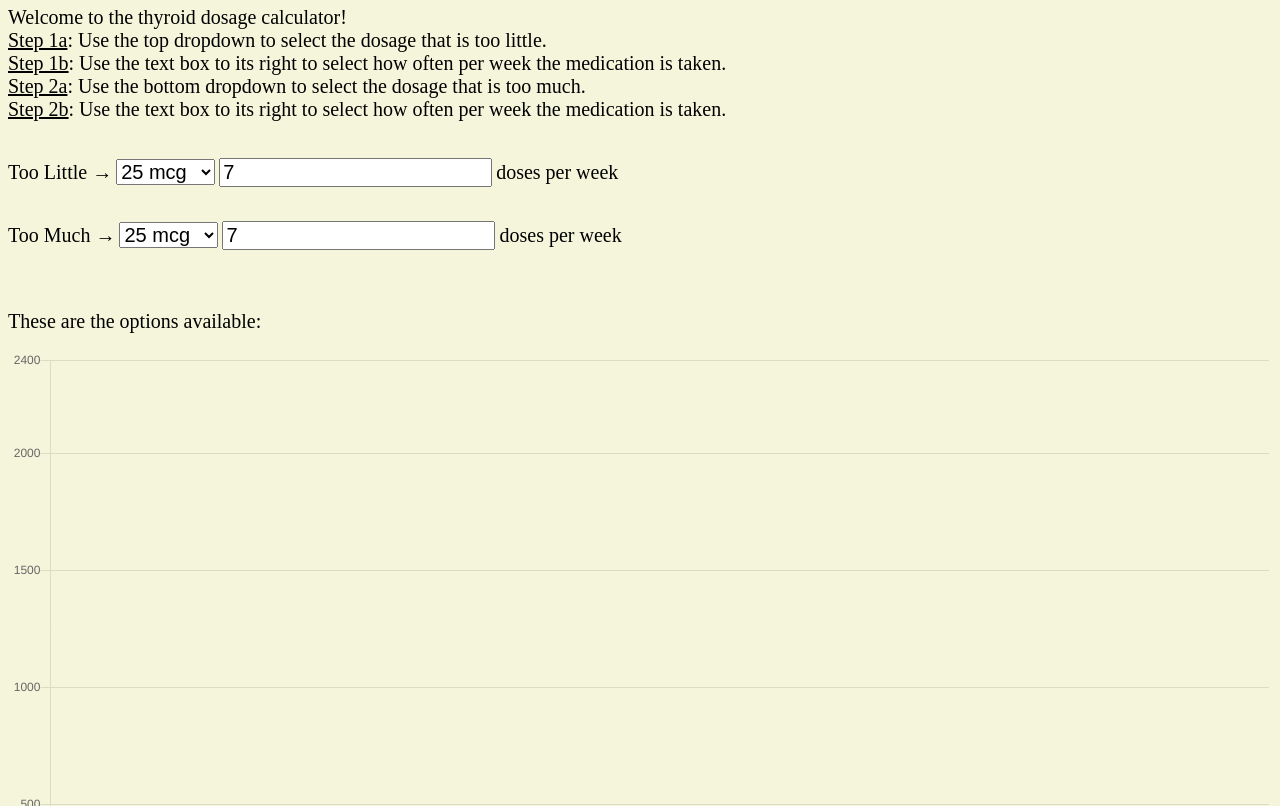
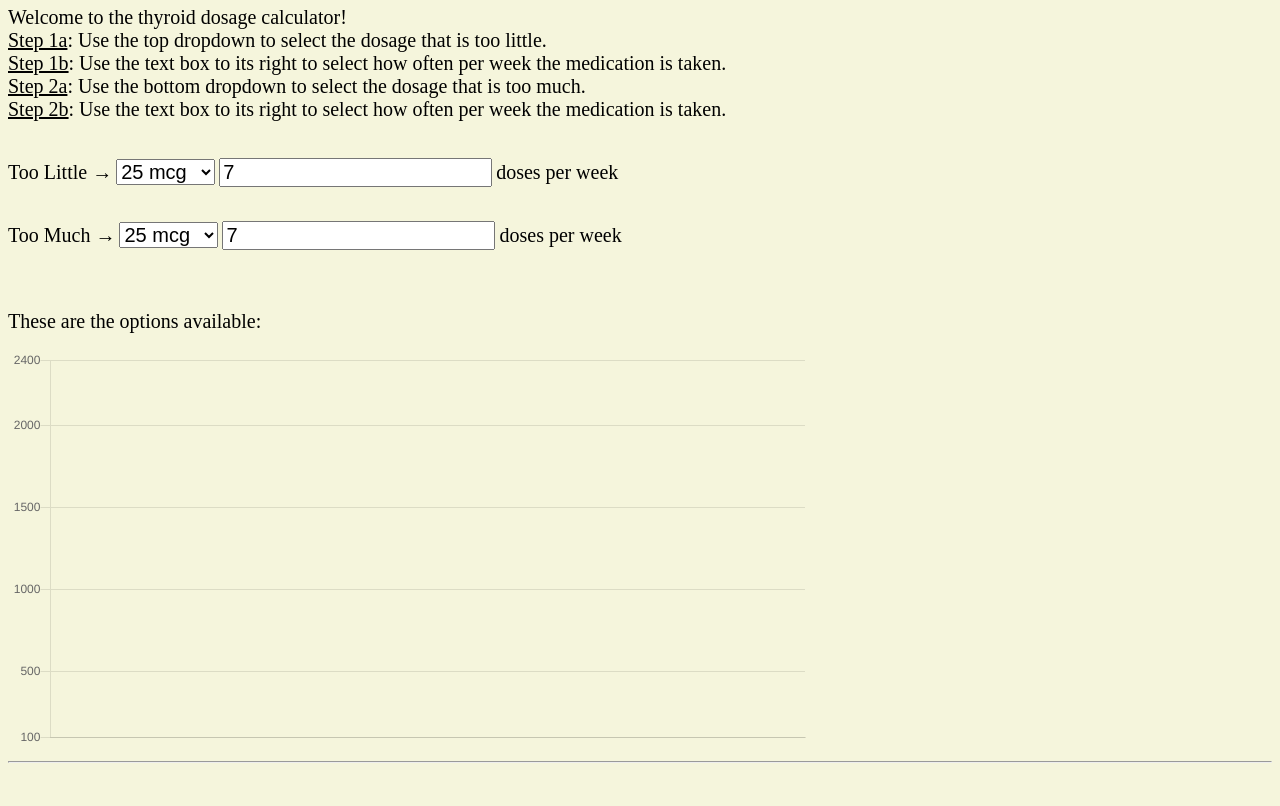
Before and after one commit to Alex-Mohamed/thyroid-dosage-program, a website: page index.html in a window 1280 px wide. Shown: the part 76-882 px from the top of the page. Drawn offline with nearby package versions, Linux system fonts and the light colour scheme.

Commit message:
Changed chart size and moved it to the right of the calculations

```diff
--- a/index.html
+++ b/index.html
@@ -9,6 +9,11 @@
             font-size: 20px;
         }
         .inline-element {
+            display: inline-block;
+        }
+        .divider {
+            width: 5px;
+            height: auto;
             display: inline-block;
         }
     </style>
@@ -23,7 +28,7 @@
         <u>Step 2a</u>: Use the bottom dropdown to select the dosage that is too much. <br/>
         <u>Step 2b</u>: Use the text box to its right to select how often per week the medication is taken.
     </p>
-
+    <div class="inline-element">
         <form>
             <p class="inline-element">Too Little → </p>
             <select id="too_little_dropdown" onchange="calculate()">
@@ -67,9 +72,12 @@
         <p id="too_little_reference"></p>
         <p id="results"></p>
         <p id="too_much_reference"></p>
+    </div>
 
-    <div>
-        <canvas id="results_chart" width="900" height="400"></canvas>
+    <div class="divider"></div> <!-- Adds a space between the results and graph -->
+
+    <div class="inline-element">
+        <canvas id="results_chart" width="800" height="400"></canvas>
     </div>
 
     <br/><hr><br/>  <!-- Splits the two parts of the program -->
@@ -152,8 +160,8 @@
         });
 
         function updateChart(data, tl, tm) {
-            myChart.options.scales.yAxes[0].ticks.min = tl - 50; // altering y-axis range based on new data
-            myChart.options.scales.yAxes[0].ticks.max = tm + 50;
+            myChart.options.scales.yAxes[0].ticks.min = Math.ceil(tl / 10) * 10; // altering y-axis range based on new data
+            myChart.options.scales.yAxes[0].ticks.max = Math.ceil(tm / 10) * 10;
 
             myChart.data.labels = []; // removing old data
             myChart.data.datasets[0].data = [];
```
Lines whose indentation alone changed are shown as unchanged.
